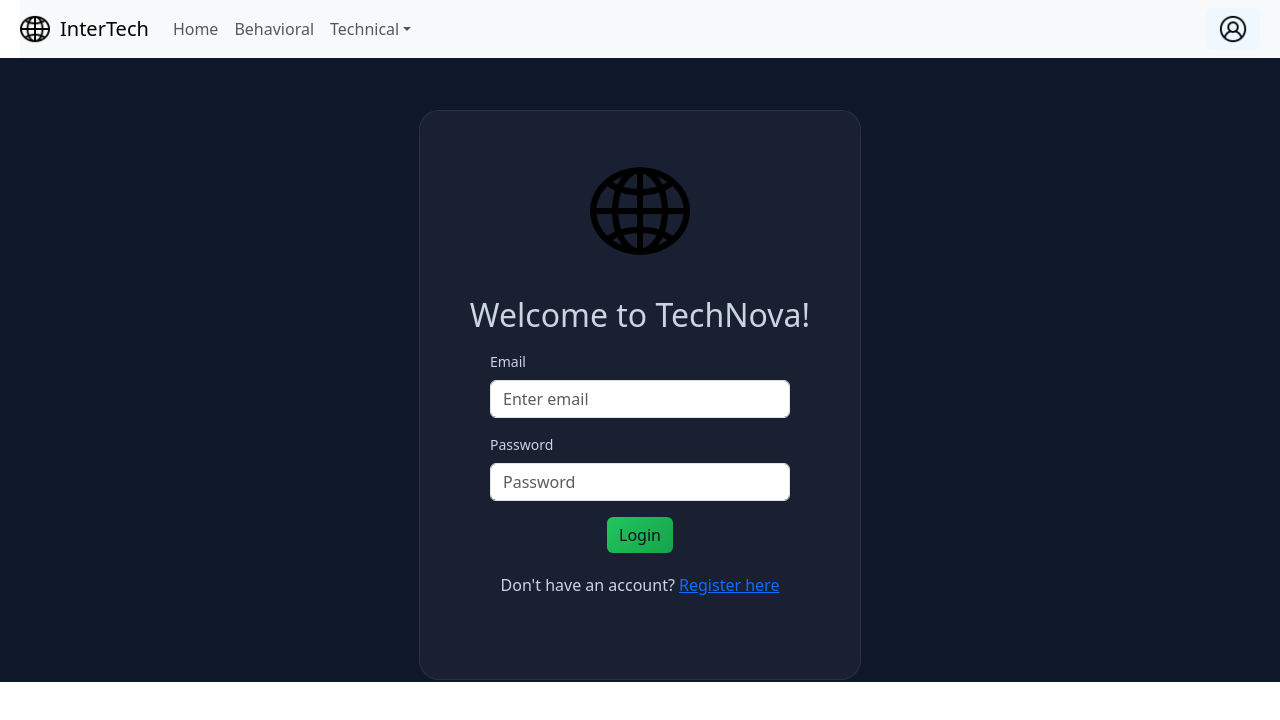
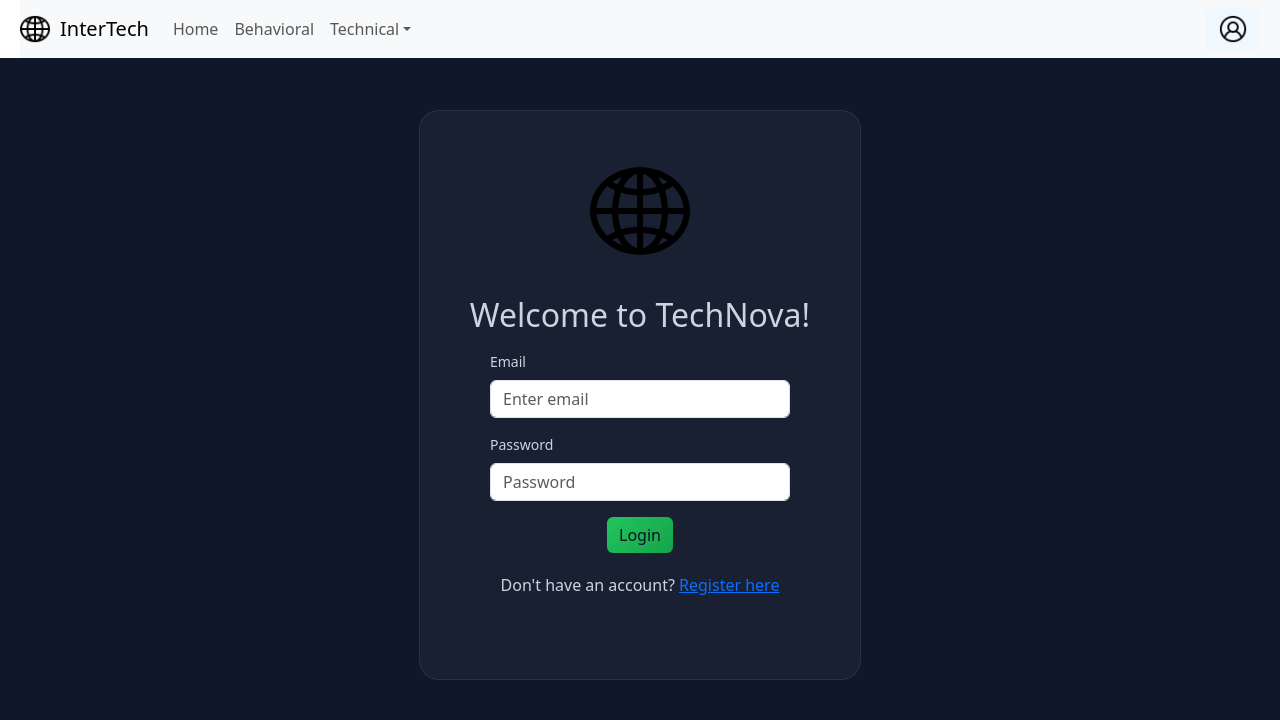
Before and after one commit to birongliu/CTP-Hackathon, a React (Vite) app in the folder frontend/: page /signin in a window 1280 px wide. Shown: the top 720 px of the page. Built offline with nearby package versions, Linux system fonts and the light colour scheme; no server answers.

Commit message:
Fix Sign Pages

```diff
--- a/frontend/src/styles/SignInOutForm.css
+++ b/frontend/src/styles/SignInOutForm.css
@@ -2,6 +2,7 @@
 .container-bg{
     background-color: #0f172a;
     padding: 2px 2px;
+    height: 60rem;
 }
 
 .container {
```
